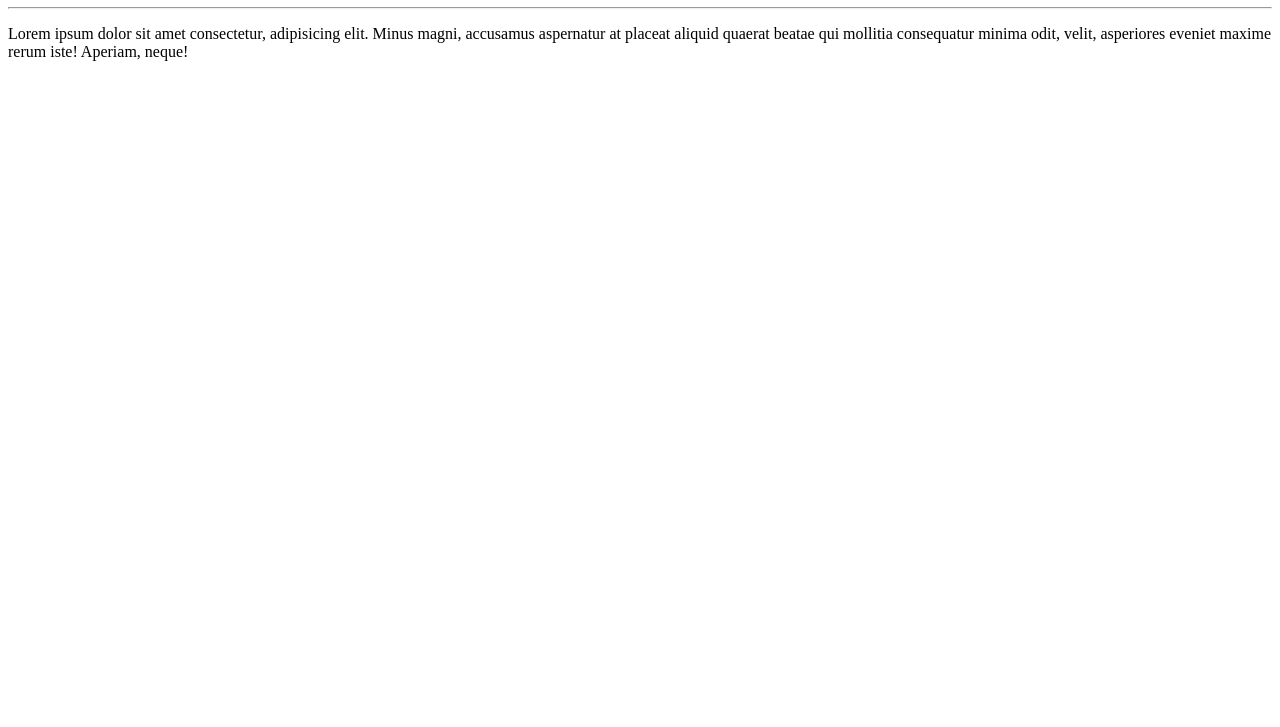
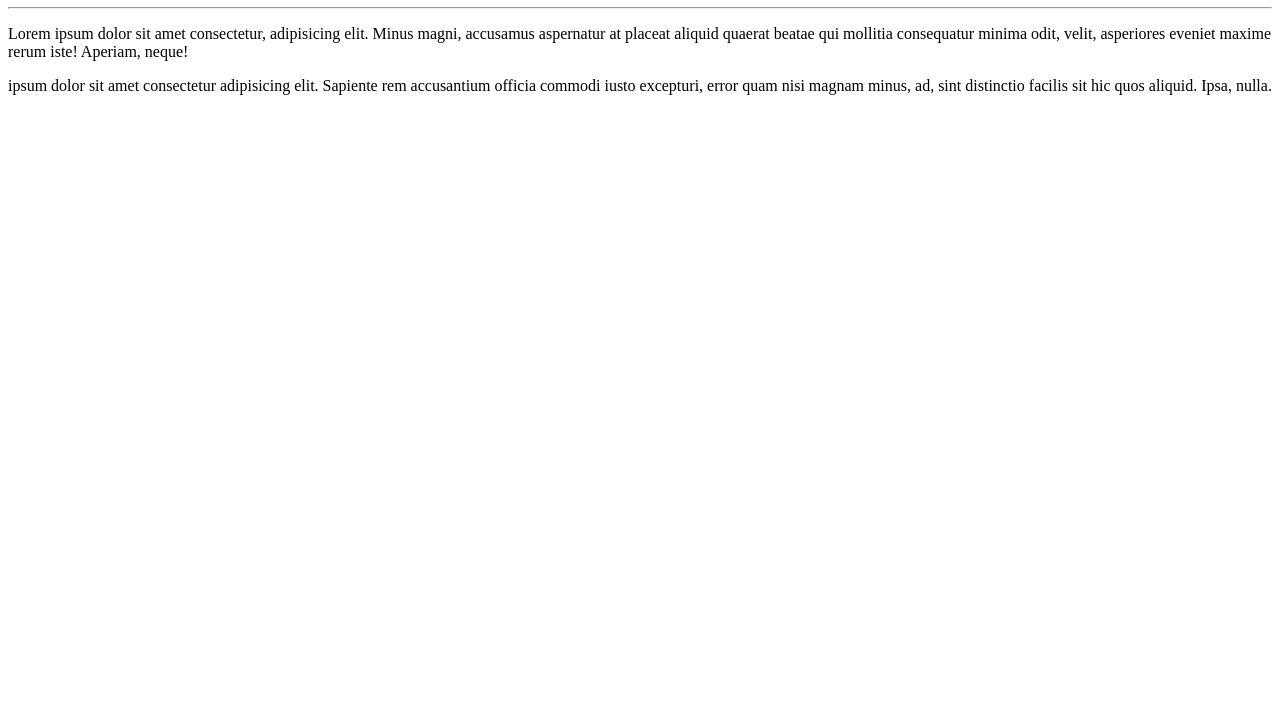
Before and after one commit to PrimoSatoshi/OlaMundo, a plain HTML site: page site exemplo/index.html in a window 1280 px wide. Shown: the part 73-800 px from the top of the page. Drawn offline with Linux system fonts and the light colour scheme.

Commit message:
adicionei mais um paragrafo

```diff
--- a/site exemplo/index.html
+++ b/site exemplo/index.html
@@ -11,6 +11,10 @@
     <hr>
 
     <p>Lorem ipsum dolor sit amet consectetur, adipisicing elit. Minus magni, accusamus aspernatur at placeat aliquid quaerat beatae qui mollitia consequatur minima odit, velit, asperiores eveniet maxime rerum iste! Aperiam, neque!</p>
+    <p>ipsum dolor sit amet consectetur adipisicing elit. Sapiente rem accusantium officia commodi iusto excepturi, error quam nisi magnam minus, ad, sint distinctio facilis sit hic quos aliquid. Ipsa, nulla.
+
+    </p>
+
 
 </body>
 </html>
```
